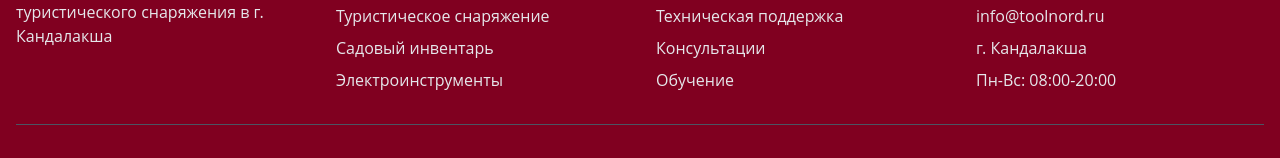
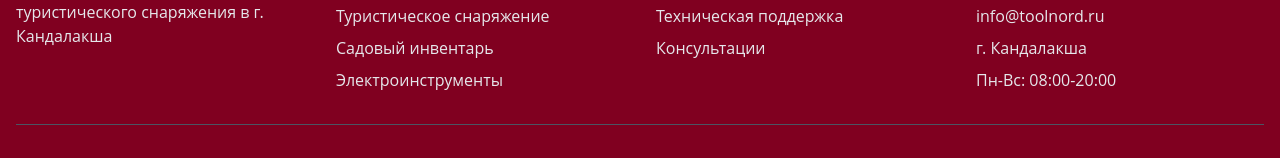
Before and after one commit to pr-poehali-dev/tool-rental-project, a React (Vite) app: page / in a window 1280 px wide. Shown: the part 3464-3622 px from the top of the page. Built offline with nearby package versions, Linux system fonts and the light colour scheme.

Commit message:
Обновление 1 компонентов

```diff
--- a/src/components/Footer.tsx
+++ b/src/components/Footer.tsx
@@ -27,7 +27,7 @@ export default function Footer() {
               <li><a href="#" className="hover:text-white">Доставка</a></li>
               <li><a href="#" className="hover:text-white">Техническая поддержка</a></li>
               <li><a href="#" className="hover:text-white">Консультации</a></li>
-              <li><a href="#" className="hover:text-white">Обучение</a></li>
+              <li><a href="#" className="hover:text-white"></a></li>
             </ul>
           </div>
           <div>
```
